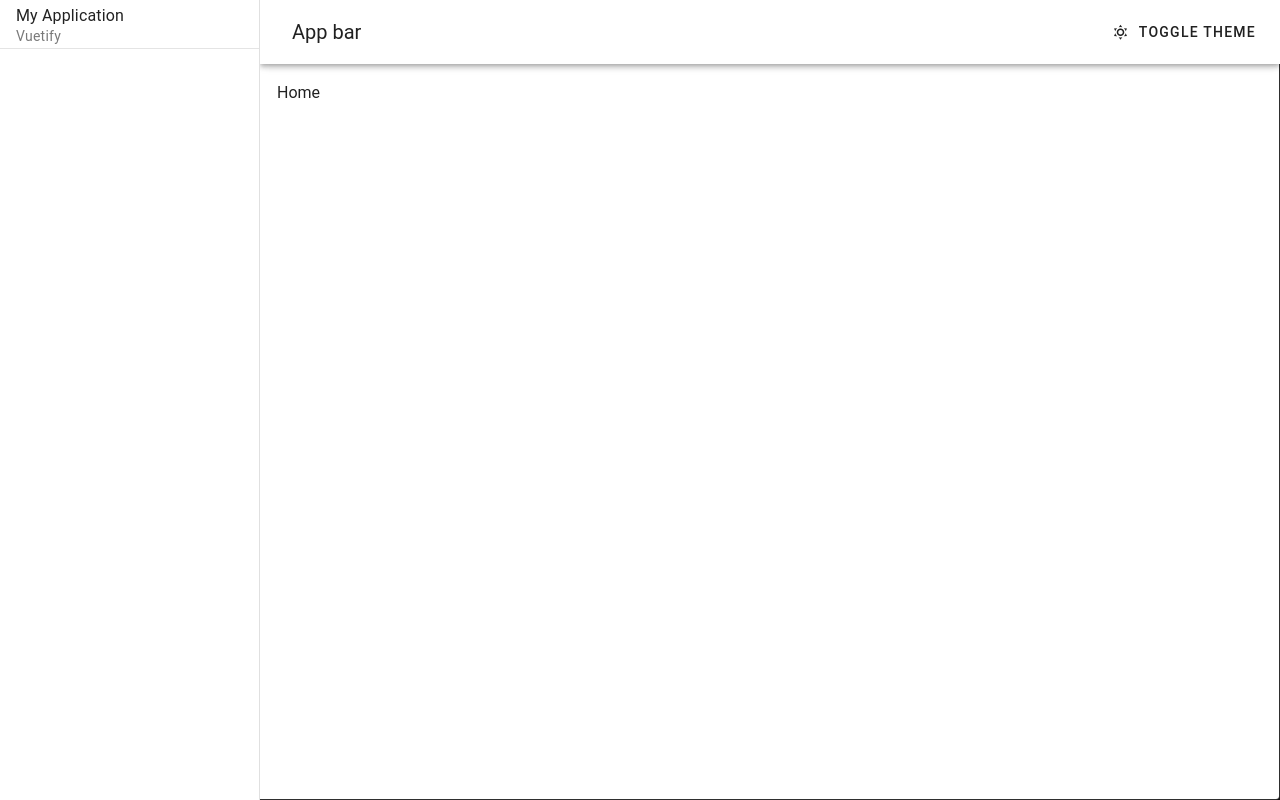
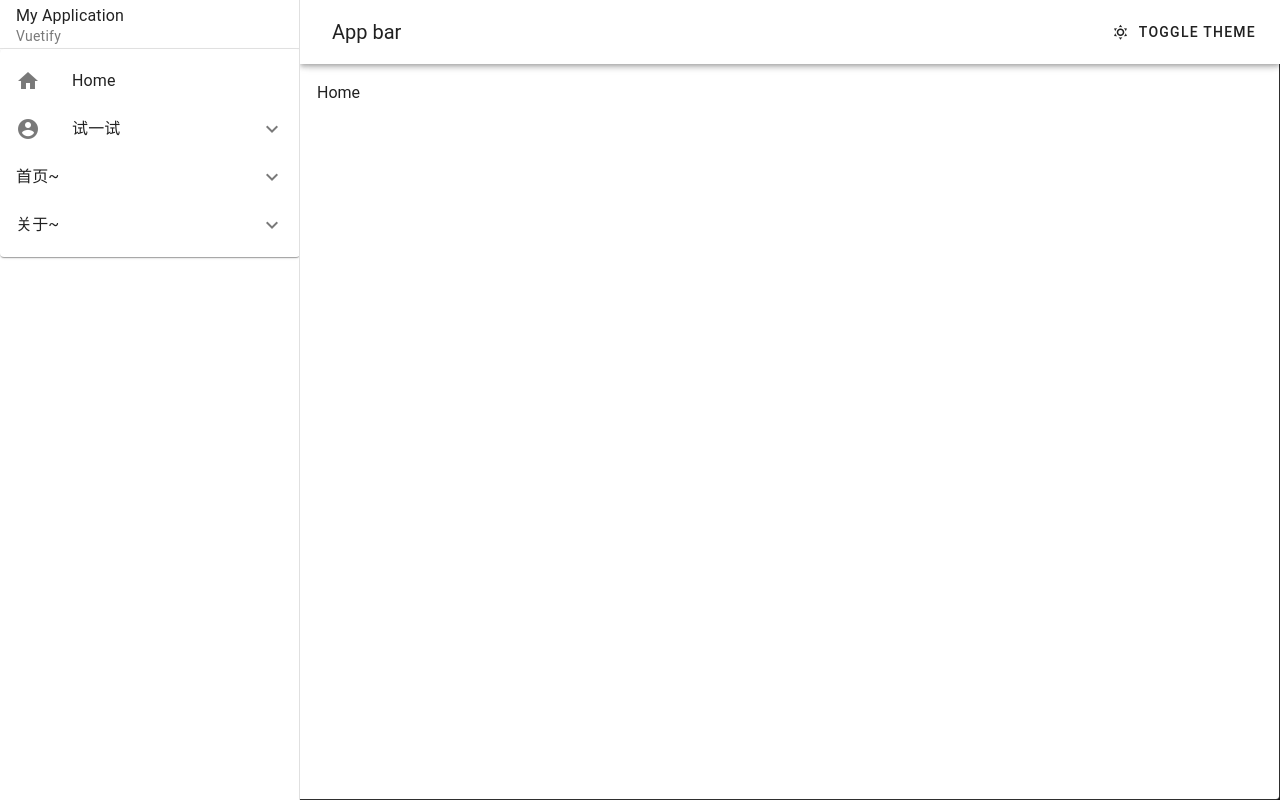
Before and after one commit to yFan666/one-client, a Vue app: page /home in a window 1280 px wide. Built offline with nearby package versions, Linux system fonts and the light colour scheme.

Commit message:
feat: vuevity的菜单实践

```diff
--- a/src/layouts/components/navigation-drawer/index.vue
+++ b/src/layouts/components/navigation-drawer/index.vue
@@ -1,29 +1,82 @@
 <script setup lang="ts">
-import { useUserStore } from "@/store/uesr";
-// import { computed } from "vue";
-// import { useRouter } from "vue-router";
+import { onMounted, ref } from "vue";
+import { useRouter } from "vue-router";
 
-import { baseRoutes } from "@/router/baseRoutes";
-import { onMounted, reactive } from "vue";
+const router = useRouter();
+const menuRoutes = ref();
 
+onMounted(() => {
+  menuRoutes.value = router.options.routes;
+  console.log(menuRoutes.value)
+});
 
-console.log(useUserStore())
+const open = ref(['Users'])
+
+const admins = ref([
+  ['Management', 'mdi-account-multiple-outline'],
+  ['Settings', 'mdi-cog-outline'],
+])
+
+const cruds = ref([
+  ['Create', 'mdi-plus-outline'],
+  ['Read', 'mdi-file-outline'],
+  ['Update', 'mdi-update'],
+  ['Delete', 'mdi-delete'],
+])
 
 </script>
 
 <template>
-  <v-navigation-drawer :width="260">
-    <v-virtual-scroll height="100%" :item-height="200" :items="[1]">
-      <v-list-item title="My Application" subtitle="Vuetify"></v-list-item>
-      <v-divider></v-divider>
-      <!-- <v-list-item
-        :title="item.meta.title"
-        link
-      ></v-list-item> -->
-    </v-virtual-scroll>
+  <v-navigation-drawer :width="300">
+    <v-list-item title="My Application" subtitle="Vuetify"></v-list-item>
+    <v-divider></v-divider>
+    <v-card
+      class="mx-auto"
+      width="300"
+    >
+      <v-list v-model:opened="open">
+        <v-list-item prepend-icon="mdi-home" title="Home"></v-list-item>
+
+        <v-list-group
+          v-for="item in menuRoutes"
+          :key="item.path"
+          :value="item.name"
+        >
+          <template #activator="{ props }">
+            <v-list-item
+              v-bind="props"
+              prepend-icon="mdi-account-circle"
+              :title="item.meta.title"
+            />
+            <v-list-item
+              v-for="child in item.children"
+              :key="child.path"
+              :title="child.meta.title"
+              :value="child.name"
+            />
+          </template>
+
+          <v-list-group value="Admin">
+            <template v-slot:activator="{ props }">
+              <v-list-item
+                v-bind="props"
+                title="Admin"
+              ></v-list-item>
+            </template>
+
+            <v-list-item
+              v-for="([title, icon], i) in admins"
+              :key="i"
+              :prepend-icon="icon"
+              :title="title"
+              :value="title"
+            ></v-list-item>
+          </v-list-group>
+        </v-list-group>
+      </v-list>
+    </v-card>
+
   </v-navigation-drawer>
 </template>
 
-<style scoped>
-
-</style>
+<style scoped></style>
--- a/src/router/index.ts
+++ b/src/router/index.ts
@@ -1,29 +1,38 @@
-import { createRouter, createWebHistory, RouteRecordRaw } from 'vue-router'
-import { baseRoutes } from "@/router/baseRoutes";
+import { createRouter, createWebHistory, RouteRecordRaw } from "vue-router";
+// import { baseRoutes } from "@/router/baseRoutes";
+import Layout from "@/layouts/index.vue";
 
 export const routes: Array<RouteRecordRaw> = [
   {
-    path: '/',
-    redirect: '/home',
+    path: "/",
+    name: "Test",
+    component: Layout,
+    meta: { title: "试一试" },
+    redirect: "/home",
+    children: [
+      {
+        path: "home",
+        name: "Home",
+        meta: {
+          title: "首页~",
+        },
+        component: () => import("@/views/home/index.vue"),
+      },
+      {
+        path: "about",
+        name: "About",
+        meta: {
+          title: "关于~",
+        },
+        component: () => import("@/views/home/index.vue"),
+      },
+    ],
   },
-  {
-    path: '/home',
-    name: 'Home',
-    component: () => import('@/views/home/index.vue'),
-    meta:{ menuName: "首页" }
-  },
-  {
-    path: '/about',
-    name: 'About',
-    component: () => import('@/views/about/index.vue'),
-    meta:{ menuName: "关于" }
-  }
-]
+];
 
 const router = createRouter({
   history: createWebHistory(),
-  routes: baseRoutes
-})
-
+  routes: routes,
+});
 
 export default router;
```
